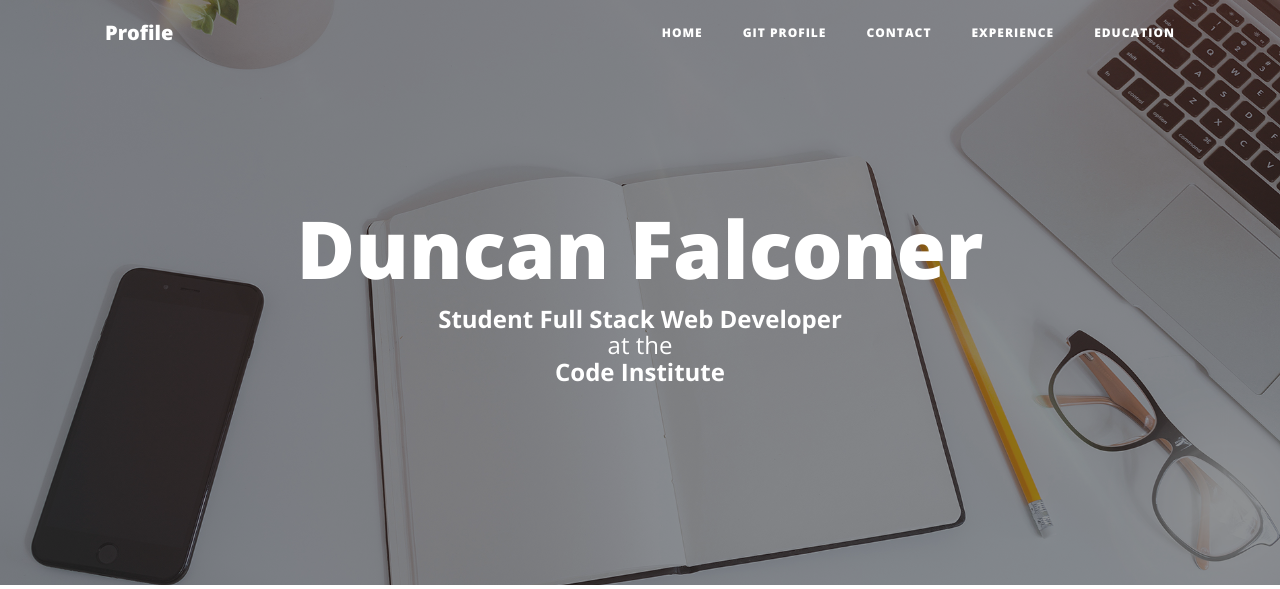
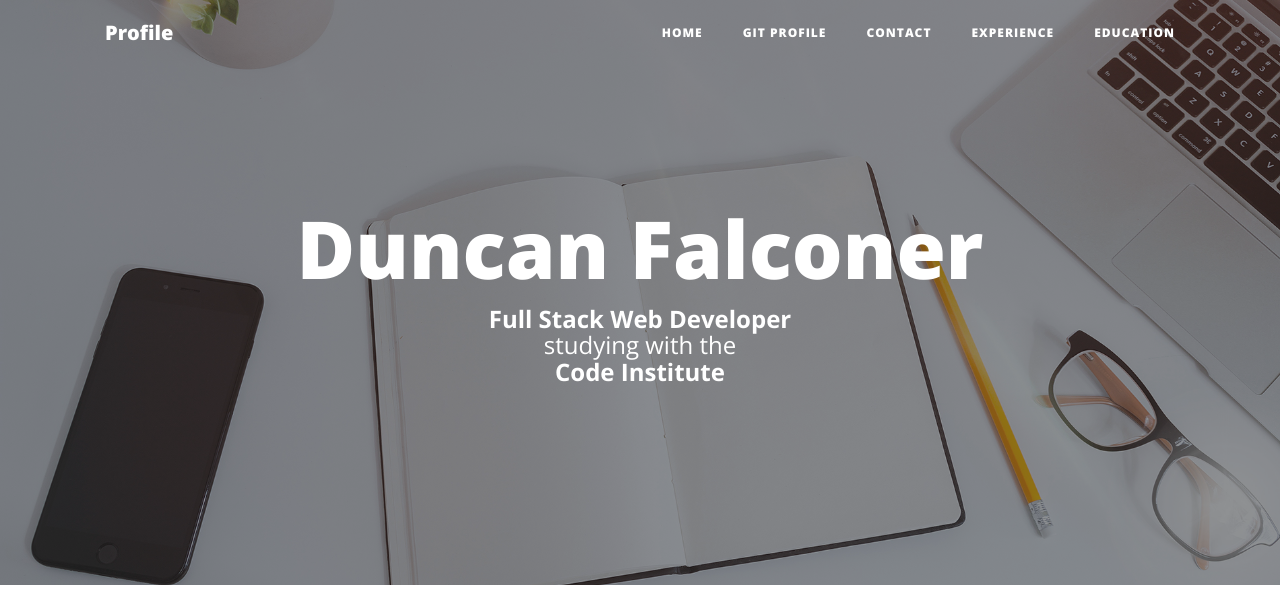
Before and after one commit to ddeveloper72/personal-profile, a Flask app: page /contact in a window 1280 px wide. Shown: the top 589 px of the page. Run offline with Flask 2, Linux system fonts and the light colour scheme; some libraries are stand-ins or nearby versions.

Commit message:
Updated page title to Full Stack Web Developer

```diff
--- a/templates/base.html
+++ b/templates/base.html
@@ -71,7 +71,7 @@
           <div class="col-lg-8 col-md-10 mx-auto">
             <div class="site-heading">
               <h1>Duncan Falconer</h1>
-              <span class="subheading"><strong>Student Full Stack Web Developer</strong><br> at the<br><strong>Code Institute</strong></span>
+              <span class="subheading"><strong>Full Stack Web Developer</strong><br> studying with the<br><strong>Code Institute</strong></span>
             </div>
           </div>
         </div>
```
